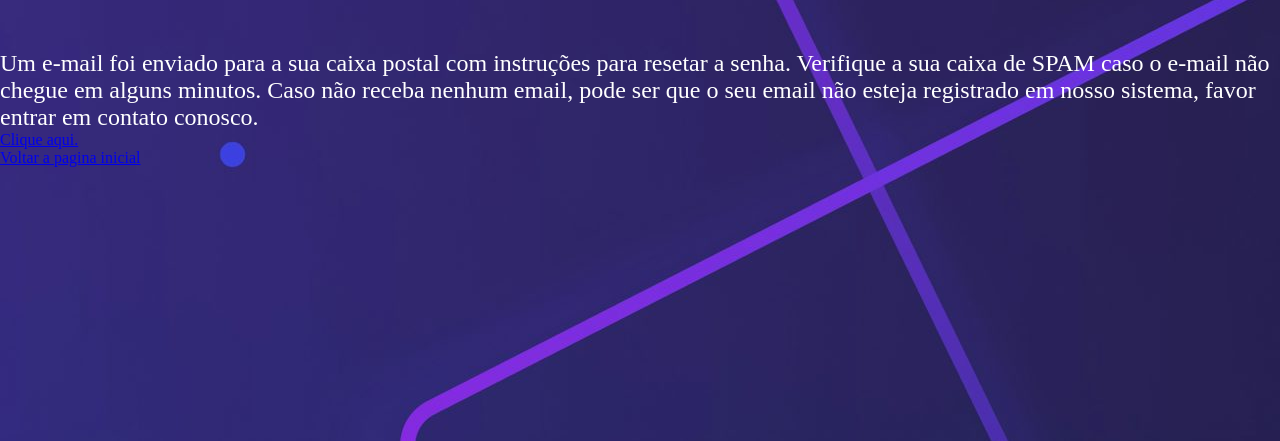
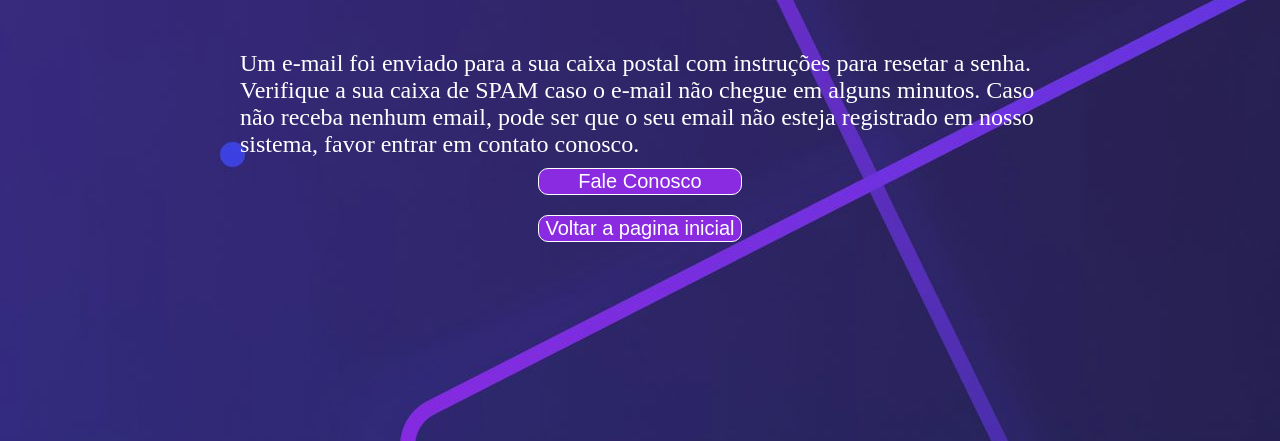
Before and after one commit to Endrio-Korb/uniasselvi-reserva, a Django app: a page that uses templates/registration/password_reset_done.html in a window 1280 px wide. Shown: the part 66-507 px from the top of the page. Run offline with Django 4.2, Linux system fonts and the light colour scheme; some libraries are stand-ins or nearby versions.

Commit message:
alterado css pagina de recuração de senha e aviso de email eviado

```diff
--- a/static/css/style.css
+++ b/static/css/style.css
@@ -300,14 +300,13 @@ button {
     background-color: blueviolet;
     border: 1px solid white;
     color: white;
-    width: 185px;
+    min-width: 185px;
 }
 
 
 button a {
     text-decoration: none;
     color: white;
-    padding: 10px;
 }
 
 
--- a/templates/registration/password_reset_done.html
+++ b/templates/registration/password_reset_done.html
@@ -2,16 +2,15 @@
 {% load static %}
 
 {% block content %}
-    <div class="container-flex">
-        <div class="container-message">
-            <p class="text text-center message">Um e-mail foi enviado para a sua caixa postal com instruções para resetar a senha.
-                Verifique a sua caixa de SPAM caso o e-mail não chegue em alguns minutos. Caso não receba nenhum email, pode ser que o seu email não esteja registrado em nosso sistema, favor entrar em contato conosco.
-            </p>
-            <a href="https://wa.me/+5547984935353" target="_blank">Clique aqui.</a>
-        </div>
+    <div class="container">
+        <p class="text text-center message">Um e-mail foi enviado para a sua caixa postal com instruções para resetar a senha.
+            Verifique a sua caixa de SPAM caso o e-mail não chegue em alguns minutos. Caso não receba nenhum email, pode ser que o seu email não esteja registrado em nosso sistema,
+            favor entrar em contato conosco.
+        </p>
     </div>
-    <div class="container-flex">
-        <a href="{% url "consulta:consulta" %}">Voltar a pagina inicial</a>
+    <div class="container">
+        <button><a href="https://wa.me/+5547984935353" target="_blank">Fale Conosco</a></button>
+        <button><a href="{% url "consulta:consulta" %}">Voltar a pagina inicial</a></button>
     </div>
 
 {% endblock content %}
```
Also changed, not shown: templates/registration/password_reset_form.html (+7 -4 lines).
